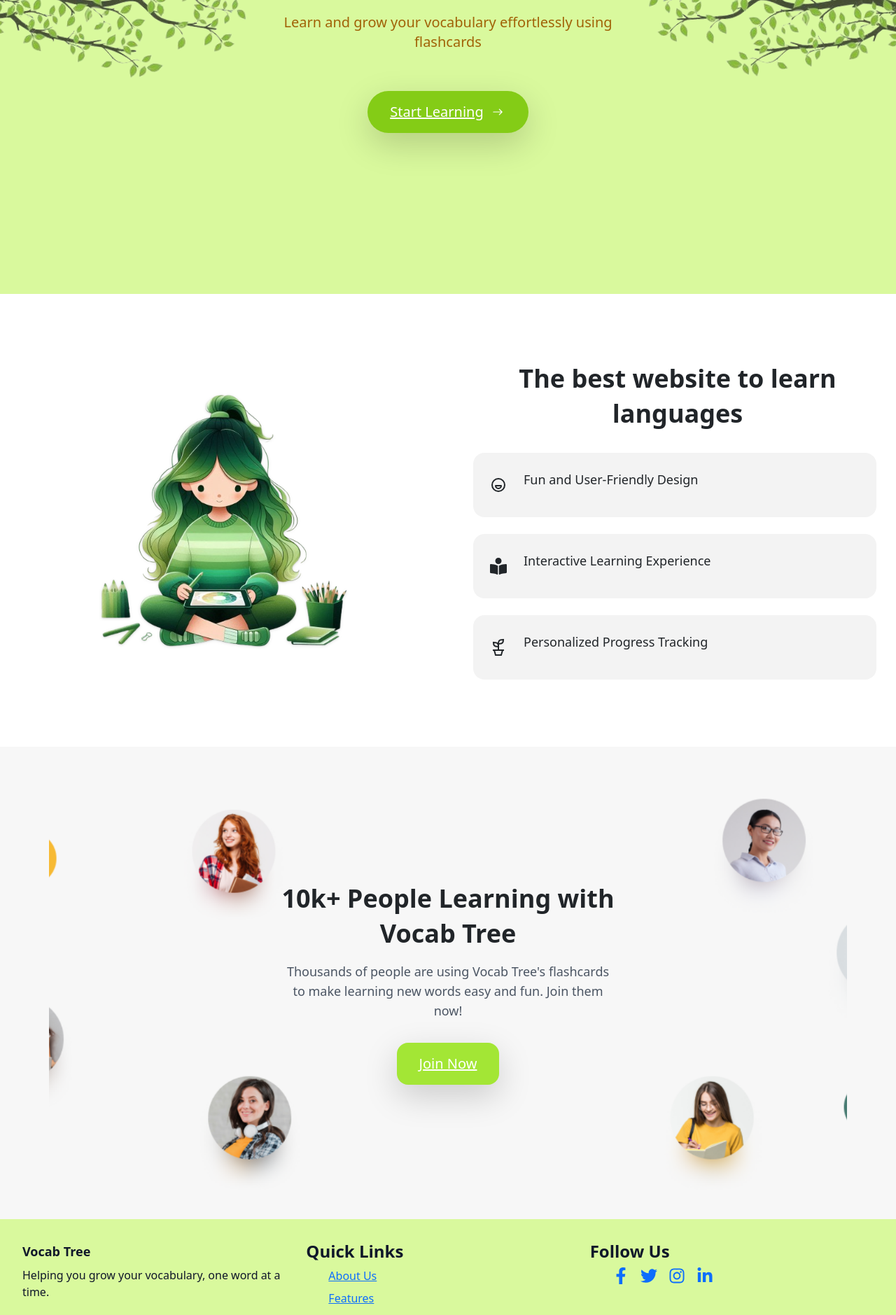
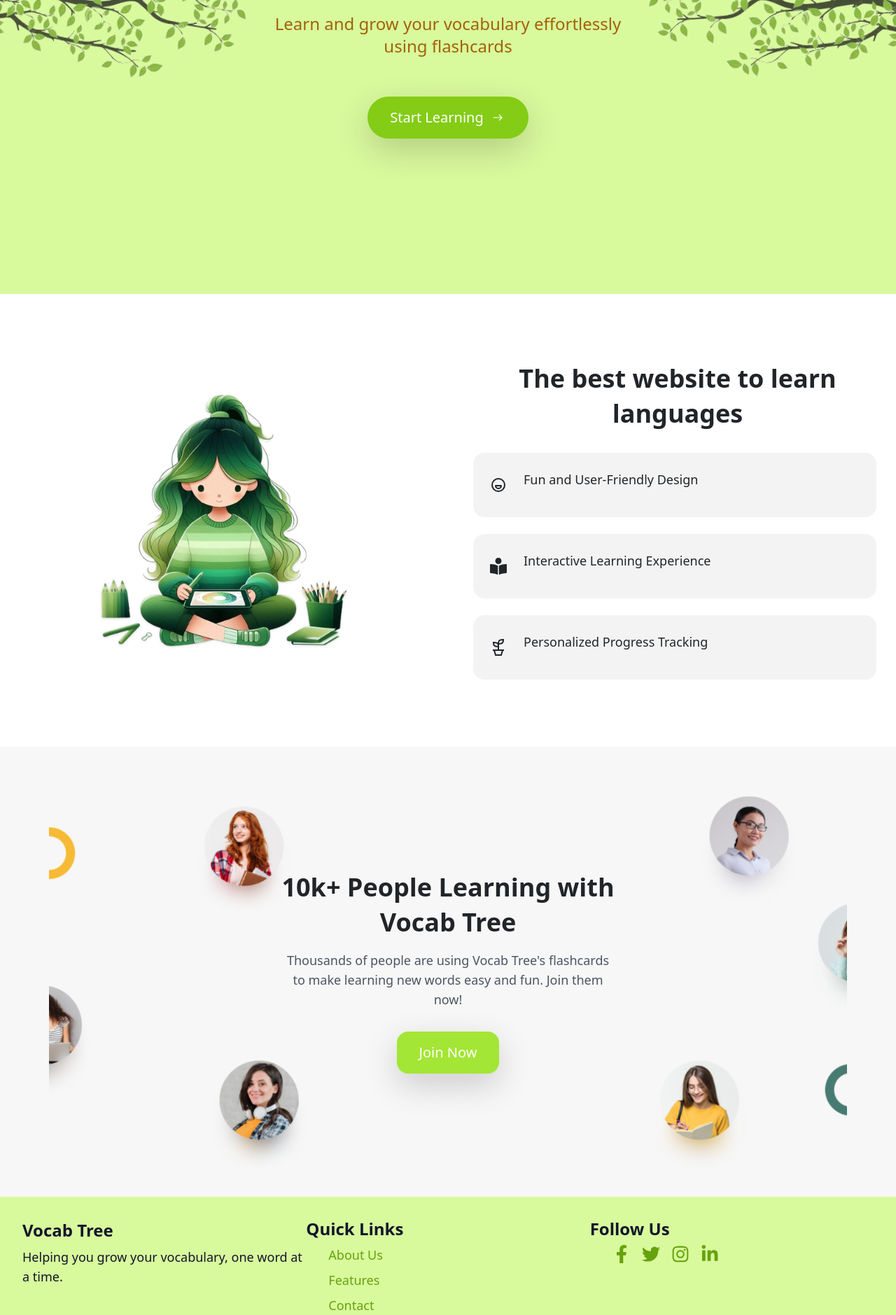
Before and after one commit to wesam-c/vocab_tree, a React (Create React App) app: page / in a window 1280 px wide. Shown: the part 380-2259 px from the top of the page at 70% size. Built offline with nearby package versions, Linux system fonts and the light colour scheme; no server answers.

Commit message:
edit the styling in the home page

```diff
--- a/src/components/Footer.js
+++ b/src/components/Footer.js
@@ -8,18 +8,18 @@
 
         {/* Vocab Tree Info */}
         <div className="mb-4 w-full sm:w-1/3">
-          <h3 className="text-lg font-bold">Vocab Tree</h3>
-          <p className="mt-2">Helping you grow your vocabulary, one word at a time.</p>
+          <h3 className="text-2xl font-bold">Vocab Tree</h3>
+          <p className="mt-2 text-lg">Helping you grow your vocabulary, one word at a time.</p>
         </div>
 
         {/* Quick Links */}
         <div className="mb-4 w-full sm:w-1/3">
           <h4 className="text-md font-bold">Quick Links</h4>
           <ul className="mt-2 space-y-2">
-            <li><a href="#about" className="hover:text-lime-500">About Us</a></li>
-            <li><a href="#features" className="hover:text-lime-500">Features</a></li>
-            <li><a href="#contact" className="hover:text-lime-500">Contact</a></li>
-            <li><a href="#privacy" className="hover:text-lime-500">Privacy Policy</a></li>
+            <li><a href="#about" className="text-lime-600 hover:text-black no-underline text-lg">About Us</a></li>
+            <li><a href="#features" className="text-lime-600 hover:text-black no-underline text-lg">Features</a></li>
+            <li><a href="#contact" className="text-lime-600 hover:text-black no-underline text-lg">Contact</a></li>
+            <li><a href="#privacy" className="text-lime-600 hover:text-black no-underline text-lg">Privacy Policy</a></li>
           </ul>
         </div>
 
@@ -28,23 +28,23 @@
           <h4 className="text-md font-bold">Follow Us</h4>
           <ul className="mt-2 flex space-x-4">
             <li>
-              <a href="https://facebook.com" className="hover:text-lime-500" aria-label="Facebook">
-                <FaFacebookF size={24} />
+              <a href="https://facebook.com" className="text-lime-600 hover:text-black" aria-label="Facebook">
+                <FaFacebookF size={26} />
               </a>
             </li>
             <li>
-              <a href="https://twitter.com" className="hover:text-lime-500" aria-label="Twitter">
-                <FaTwitter size={24} />
+              <a href="https://twitter.com" className="text-lime-600 hover:text-black" aria-label="Twitter">
+                <FaTwitter size={26} />
               </a>
             </li>
             <li>
-              <a href="https://instagram.com" className="hover:text-lime-500" aria-label="Instagram">
-                <FaInstagram size={24} />
+              <a href="https://instagram.com" className="text-lime-600 hover:text-black" aria-label="Instagram">
+                <FaInstagram size={26} />
               </a>
             </li>
             <li>
-              <a href="https://linkedin.com" className="hover:text-lime-500" aria-label="LinkedIn">
-                <FaLinkedinIn size={24} />
+              <a href="https://linkedin.com" className="text-lime-600 hover:text-black" aria-label="LinkedIn">
+                <FaLinkedinIn size={26} />
               </a>
             </li>
           </ul>
--- a/src/components/Header.js
+++ b/src/components/Header.js
@@ -1,10 +1,9 @@
-// Header.js
 import React, { useState, useRef, useEffect } from 'react';
 import logo from '../image/logo.png';
 import '../index.css';
 import { IoIosClose, IoIosMenu } from "react-icons/io";
 import { useAuth } from '../context/AuthContext';
-import { FaUserCircle } from "react-icons/fa"; // profile icon
+import { FaUserCircle, FaSun, FaMoon } from "react-icons/fa"; // Importing Sun and Moon icons
 import { Navigate, useNavigate } from 'react-router';
 
 const Header = () => {
@@ -13,6 +12,8 @@
   const { currentUser, logout } = useAuth();
   const navigate = useNavigate();
   const dropdownRef = useRef(null); // Ref for the dropdown menu
+
+  const [isDarkMode, setIsDarkMode] = useState(false); // State for dark mode
 
   const toggleMenu = () => {
     setIsOpen(!isOpen);
@@ -28,6 +29,15 @@
       navigate("/signin");
     } catch (error) {
       console.error("Failed to log out", error);
+    }
+  };
+
+  const toggleTheme = () => {
+    setIsDarkMode(!isDarkMode);
+    if (isDarkMode) {
+      document.documentElement.classList.remove('dark');
+    } else {
+      document.documentElement.classList.add('dark');
     }
   };
 
@@ -73,6 +83,12 @@
             {currentUser ? (
               <div className="flex items-center relative mr-7"> {/* Flex container for profile icon and link */}
                 {/* Link to Vocab Tree Page */}
+                <a href="/" className="nav-item text-lime-700 hover:text-lime-400 mr-4">
+                  Home
+                </a>
+                <a href="/vocabTreePage" className="nav-item text-lime-700 hover:text-lime-400 mr-4">
+                  Add
+                </a>
                 <a href="/vocabTreePage" className="nav-item text-lime-700 hover:text-lime-400 mr-4">
                   Cards
                 </a>
@@ -104,6 +120,19 @@
                         }}
                       >
                         Logout
+                      </button>
+
+                      {/* Theme Toggle Option */}
+                      <button
+                        onClick={toggleTheme}
+                        className="flex items-center justify-between px-4 py-2 w-full text-left"
+                      >
+                        <span className="text-sm text-gray-700">Theme</span>
+                        {isDarkMode ? (
+                          <FaSun className="text-yellow-500" />
+                        ) : (
+                          <FaMoon className="text-gray-600" />
+                        )}
                       </button>
                     </div>
                   )}
@@ -148,6 +177,18 @@
             >
               Logout
             </button>
+            {/* Theme Toggle Option for Mobile */}
+            <button
+              onClick={toggleTheme}
+              className="flex items-center justify-between px-4 py-2 w-full text-left"
+            >
+              <span className="text-sm text-gray-700">Theme</span>
+              {isDarkMode ? (
+                <FaSun className="text-yellow-500" />
+              ) : (
+                <FaMoon className="text-gray-600" />
+              )}
+            </button>
           </>
         ) : (
           <>
--- a/src/components/LandingPageBody.js
+++ b/src/components/LandingPageBody.js
@@ -29,15 +29,15 @@
         className={`absolute z-0 md:mt-56 mt-96 top-0 md:right-44 right-28 transform translate-x-1/2 w-[300px] md:w-[500px] opacity-70 transition-transform duration-500 ${rotate ? 'rotate-3' : ''}`}
       />
 
-      <h1 className="text-4xl relative z-10 text-center font-bold text-yellow-950 signika-negative-unique mt-28 mb-5">
+      <h1 className="text-5xl relative z-10 text-center font-bold text-yellow-950 signika-negative-unique mt-28 mb-5">
         Grow Your Vocabulary, One Word at a Time.
       </h1>
 
-      <p className='text-lg relative z-10 text-yellow-700 md:text-xl mb-8 text-center max-w-lg'>
+      <p className='text-lg relative z-10 text-yellow-700 md:text-2xl mb-8 text-center max-w-lg'>
         Learn and grow your vocabulary effortlessly using flashcards
       </p>
 
-      <a href="/VocabTreePage" className="relative z-10 bg-lime-500 text-white px-6 py-3 md:px-8 md:py-4 rounded-full text-lg md:text-xl shadow-lg hover:bg-lime-600 transition duration-300 mb-8 mt-6 flex gap-2 items-center group">
+      <a href="/VocabTreePage" className="relative z-10 bg-lime-500 text-white no-underline px-6 py-3 md:px-8 md:py-4 rounded-full text-lg md:text-xl shadow-lg hover:bg-lime-600 transition duration-300 mb-8 mt-6 flex gap-2 items-center group">
         Start Learning
         <IoIosArrowRoundForward className='text-2xl group-hover:translate-x-2 group-hover:rotate-45 duration-300'/>
       </a>
--- a/src/components/Users/Users.jsx
+++ b/src/components/Users/Users.jsx
@@ -16,7 +16,7 @@
             initial={{ opacity:0 }}
             whileInView={{ opacity:1 }}
             style={bgStyle}
-            className="container py-24 md:py-48 ">
+            className="container py-24 md:py-44 ">
                 <motion.div
                 initial={{ opacity: 0, scale: 0.5 }}
                 whileInView={{ opacity: 1, scale: 1 }}
@@ -27,7 +27,7 @@
                         <p className="text-base md:text-lg text-gray-600">
                             Thousands of people are using Vocab Tree's flashcards to make learning new words easy and fun. Join them now!
                         </p>
-                        <a href="" className="!mt-8 rounded-2xl  inline-flex  bg-lime-400 text-white px-6 py-3 md:px-8 md:py-4 text-lg md:text-xl shadow-lg hover:bg-lime-600 transition duration-300">Join Now</a>
+                        <a href="" className="!mt-8 rounded-2xl  inline-flex  bg-lime-400 text-white px-6 py-3 md:px-8 md:py-4 text-lg md:text-xl shadow-lg hover:bg-lime-600 transition duration-300 no-underline">Join Now</a>
                     </div>
                 </motion.div>
             </motion.div>
--- a/src/components/VocabTree.js
+++ /dev/null
@@ -1,11 +0,0 @@
-import React from 'react';
-
-const VocabTree = () => {
-  return (
-    <div>
-
-    </div>
-  );
-};
-
-export default VocabTree;
--- a/src/pages/Profile.js
+++ b/src/pages/Profile.js
@@ -4,7 +4,7 @@
 
 const ProfilePage = () => {
   const user = {
-    name: 'wesam',
+    name: 'Language man',
     joinDate: 'October 1, 2024', // Format the join date as needed
      // Optional: Provide a URL or leave empty to use the default image
   };
```
